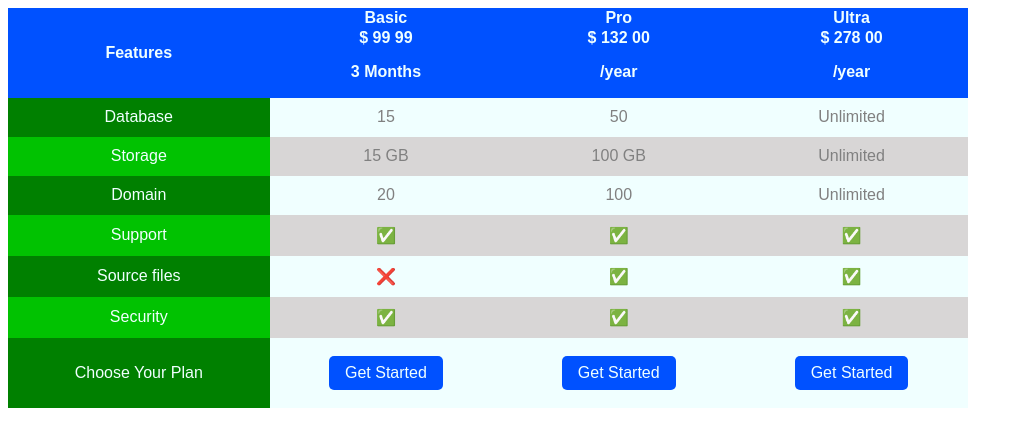
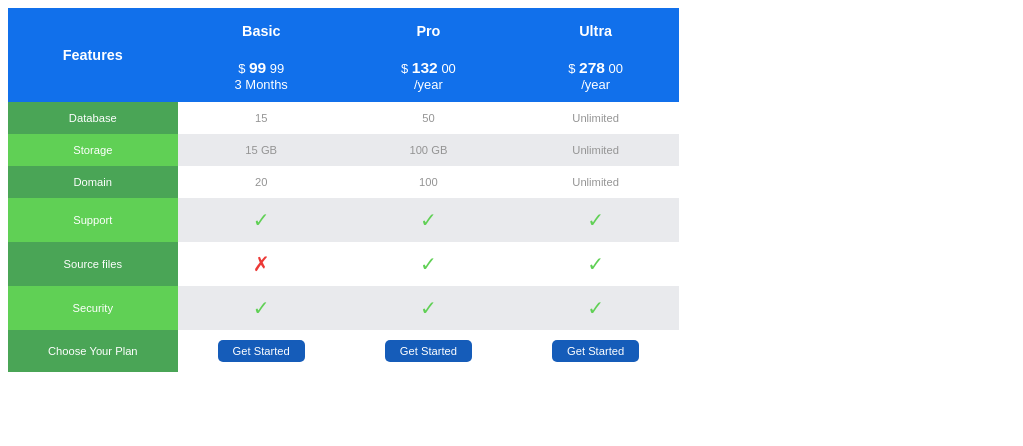
Before and after one commit to suslinhio/Tables-pseudo, a plain HTML site: page index.html in a window 1280 px wide. Shown: the whole page, without its empty margins (0-1023 px from the left). Drawn offline with Linux system fonts and the light colour scheme.

Commit message:
Table finish

```diff
--- a/index.html
+++ b/index.html
@@ -8,18 +8,27 @@
 </head>
     <body>
         <main>
-        <table cellspaceing="0">
+            <table>
                 <thead>
                     <tr>
-                    <th rowspan="2">Features</th>
-                    <th>Basic</th>
-                    <th>Pro</th>
-                    <th>Ultra</th>
+                        <td rowspan="2">Features</td>
+                        <td>Basic</td>
+                        <td>Pro</td>
+                        <td>Ultra</td>
                     </tr>
                     <tr>
-                    <th>$ 99 99<p>3 Months</p></th>
-                    <th>$ 132 00<p>/year</p></th>
-                    <th>$ 278 00<p>/year</p></th>
+                        <td>
+                            <p>$ <span class="big-number">99</span> 99</p>
+                            <p>3 Months</p>
+                        </td>
+                        <td>
+                            <p>$ <span class="big-number">132</span> 00</p>
+                            <p>/year</p>
+                        </td>
+                        <td>
+                            <p>$ <span class="big-number">278</span> 00</p>
+                            <p>/year</p>
+                        </td>
                     </tr>
                 </thead>
                 <tbody>
@@ -43,27 +52,33 @@
                     </tr>
                     <tr>
                         <td>Support</td>
-                    <td>✅</td>
-                    <td>✅</td>
-                    <td>✅</td>
+                        <td class="tick">&#10003;</td>
+                        <td class="tick">&#10003;</td>
+                        <td class="tick">&#10003;</td>
                     </tr>
                     <tr>
                         <td>Source files</td>
-                    <td>❌</td>
-                    <td>✅</td>
-                    <td>✅</td>
+                        <td class="cross">&#10007;</td>
+                        <td class="tick">&#10003;</td>
+                        <td class="tick">&#10003;</td>
                     </tr>
                     <tr>
                         <td>Security</td>
-                    <td>✅</td>
-                    <td>✅</td>
-                    <td>✅</td>
+                        <td class="tick">&#10003;</td>
+                        <td class="tick">&#10003;</td>
+                        <td class="tick">&#10003;</td>
                     </tr>
                     <tr>
                         <td>Choose Your Plan</td>
-                    <td><div class="button">Get Started</div></td>
-                    <td><div class="button">Get Started</div></td>
-                    <td><div class="button">Get Started</div></td>
+                        <td>
+                            <div class="button">Get Started</div>
+                        </td>
+                        <td>
+                            <div class="button">Get Started</div>
+                        </td>
+                        <td>
+                            <div class="button">Get Started</div>
+                        </td>
                     </tr>
                 </tbody>
             </table>
--- a/style.css
+++ b/style.css
@@ -1,42 +1,71 @@
 table {
-    width: 60em;
-    height: 25em;
+    font-family: Arial, Helvetica, sans-serif;
+    border-collapse: collapse;
     text-align: center;
-    border-collapse: collapse;
-    font-family: Arial, Helvetica, sans-serif;
 }
 
 thead {
-    background-color: rgb(0, 81, 255);
-    color: azure;
+    background-color: #1170eb;
+    font-size: 0.9em;
+    color: white;
+}
+
+td {
+    padding: 10px 40px;
+}
+
+thead > :first-child {
+    font-weight: 700;
+}
+
+thead > :first-child > :not(:first-child){
+    padding-top: 15px;
+}
+
+p {
+    margin: 0;
+    font-size: 0.9em;
+}
+
+span {
+    font-weight: 700;
+    font-size: 1.2em;
+    margin: 0;
 }
 
 tbody {
-    color: grey;
+    font-size: 0.7em;
+    color: #949494;
 }
 
-tbody > :nth-child(2n+1) {
-    background-color: azure;
+tbody > :nth-child(even) {
+    background-color: #e9eaed;
 }
 
-tbody > :nth-child(2n) {
-    background-color: rgb(216, 214, 214);
+.tick {
+    font-size: 1.8em;
+    color: #60d055;
 }
 
-tbody > :nth-child(2n+1) > :first-child {
-    background-color: green;
-    color: azure;
+.cross {
+    font-size: 1.8em;
+    color: #ec3936;
 }
 
-tbody > :nth-child(2n) > :first-child {
-    background-color: rgb(1, 194, 1);
-    color: azure;
+tbody > :nth-child(even) > :first-child {
+    background-color: #60d055;
+    color: white;
+}
+
+tbody > :nth-child(odd) > :first-child {
+    background-color: #4aa556;
+    color: white;
 }
 
 .button {
     display: inline-block;
-    background-color: rgb(0, 81, 255);
-    padding: 0.5em 1em;
+    padding: 5px 15px;
+    background-color: #155cb9;
+    color: white;
     border-radius: 5px;
-    color: azure;
 }
```
Lines whose indentation alone changed are shown as unchanged.
